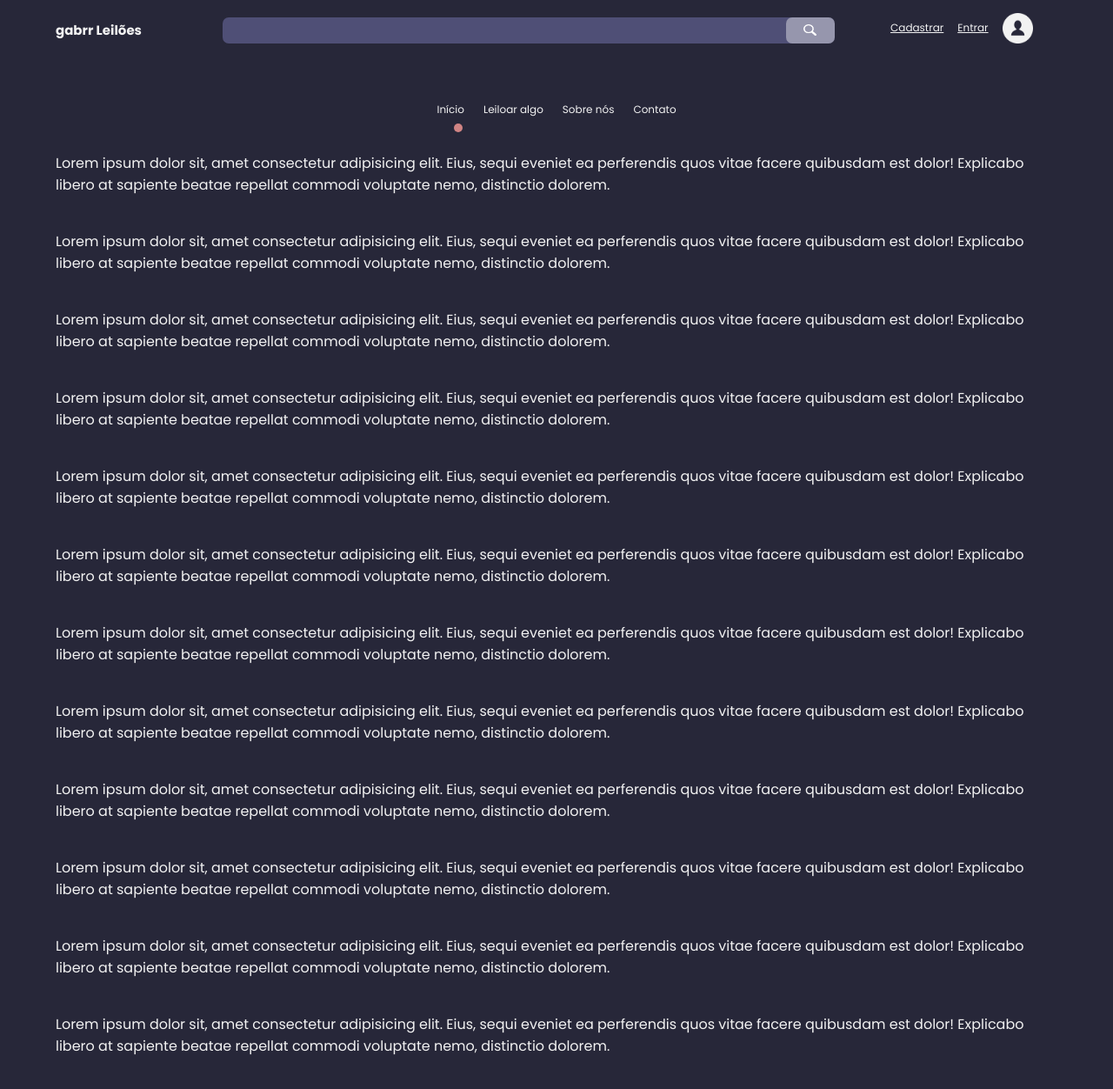
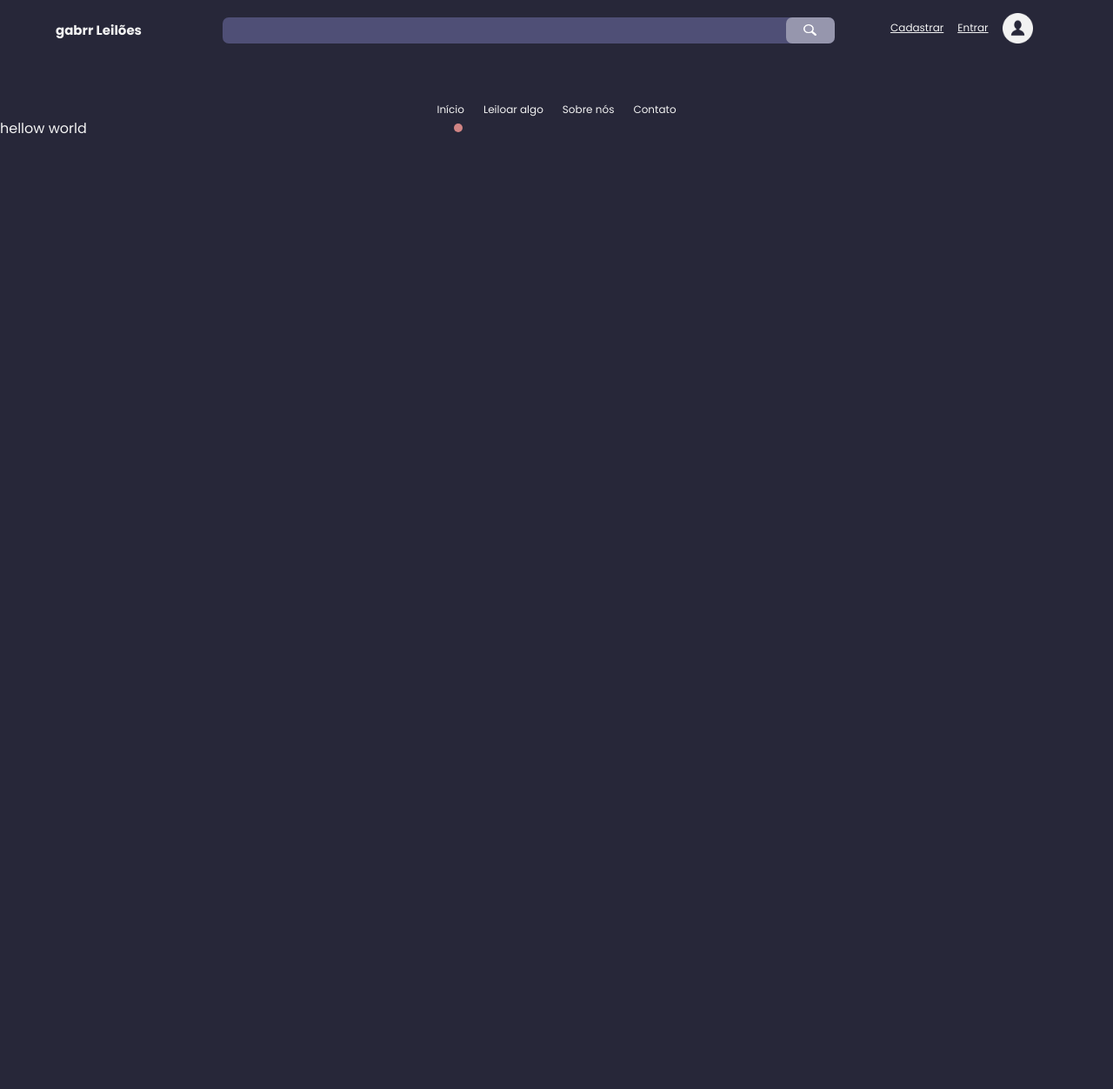
Before and after one commit to gabrr/leilao, a React (Create React App) app: page / in a window 1280 px wide. Shown: the top 1252 px of the page at 87% size. After the commit the page ends 800 px from the top, so only its background shows below. Built offline with nearby package versions, Linux system fonts and the light colour scheme.

Commit message:
startig styling the cards

```diff
--- a/src/App.js
+++ b/src/App.js
@@ -1,10 +1,12 @@
 import React from 'react';
 import Navbar from "./components/navbar";
+import Cards from "./components/cards"
 
 function App() {
   return (
     <div className="App">
       <Navbar />
+      <Cards />
     </div>
   );
 }
--- /dev/null
+++ b/src/components/cards/index.jsx
@@ -0,0 +1,11 @@
+import React, { Component } from 'react'
+
+export default class Cards extends Component {
+    render() {
+        return (
+            <div className="blur">
+                hellow world
+            </div>
+        )
+    }
+}
--- a/src/components/navbar/index.jsx
+++ b/src/components/navbar/index.jsx
@@ -115,44 +115,6 @@ export default class Navbar extends Component {
                         <li>Contato</li>
                     </ul>
                 </div>
-                <div className="blur">
-                    <p>
-                        Lorem ipsum dolor sit, amet consectetur adipisicing elit. Eius, sequi eveniet ea perferendis quos vitae facere quibusdam est dolor! Explicabo libero at sapiente beatae repellat commodi voluptate nemo, distinctio dolorem.
-                    </p>
-                    <p>
-                        Lorem ipsum dolor sit, amet consectetur adipisicing elit. Eius, sequi eveniet ea perferendis quos vitae facere quibusdam est dolor! Explicabo libero at sapiente beatae repellat commodi voluptate nemo, distinctio dolorem.
-                    </p>
-                    <p>
-                        Lorem ipsum dolor sit, amet consectetur adipisicing elit. Eius, sequi eveniet ea perferendis quos vitae facere quibusdam est dolor! Explicabo libero at sapiente beatae repellat commodi voluptate nemo, distinctio dolorem.
-                    </p>
-                    <p>
-                        Lorem ipsum dolor sit, amet consectetur adipisicing elit. Eius, sequi eveniet ea perferendis quos vitae facere quibusdam est dolor! Explicabo libero at sapiente beatae repellat commodi voluptate nemo, distinctio dolorem.
-                    </p>
-                    <p>
-                        Lorem ipsum dolor sit, amet consectetur adipisicing elit. Eius, sequi eveniet ea perferendis quos vitae facere quibusdam est dolor! Explicabo libero at sapiente beatae repellat commodi voluptate nemo, distinctio dolorem.
-                    </p>
-                    <p>
-                        Lorem ipsum dolor sit, amet consectetur adipisicing elit. Eius, sequi eveniet ea perferendis quos vitae facere quibusdam est dolor! Explicabo libero at sapiente beatae repellat commodi voluptate nemo, distinctio dolorem.
-                    </p>
-                    <p>
-                        Lorem ipsum dolor sit, amet consectetur adipisicing elit. Eius, sequi eveniet ea perferendis quos vitae facere quibusdam est dolor! Explicabo libero at sapiente beatae repellat commodi voluptate nemo, distinctio dolorem.
-                    </p>
-                    <p>
-                        Lorem ipsum dolor sit, amet consectetur adipisicing elit. Eius, sequi eveniet ea perferendis quos vitae facere quibusdam est dolor! Explicabo libero at sapiente beatae repellat commodi voluptate nemo, distinctio dolorem.
-                    </p>
-                    <p>
-                        Lorem ipsum dolor sit, amet consectetur adipisicing elit. Eius, sequi eveniet ea perferendis quos vitae facere quibusdam est dolor! Explicabo libero at sapiente beatae repellat commodi voluptate nemo, distinctio dolorem.
-                    </p>
-                    <p>
-                        Lorem ipsum dolor sit, amet consectetur adipisicing elit. Eius, sequi eveniet ea perferendis quos vitae facere quibusdam est dolor! Explicabo libero at sapiente beatae repellat commodi voluptate nemo, distinctio dolorem.
-                    </p>
-                    <p>
-                        Lorem ipsum dolor sit, amet consectetur adipisicing elit. Eius, sequi eveniet ea perferendis quos vitae facere quibusdam est dolor! Explicabo libero at sapiente beatae repellat commodi voluptate nemo, distinctio dolorem.
-                    </p>
-                    <p>
-                        Lorem ipsum dolor sit, amet consectetur adipisicing elit. Eius, sequi eveniet ea perferendis quos vitae facere quibusdam est dolor! Explicabo libero at sapiente beatae repellat commodi voluptate nemo, distinctio dolorem.
-                    </p>
-                </div>
             </React.Fragment>
         )
     }
```
Also changed, not shown: src/components/cards/style.css (added).
